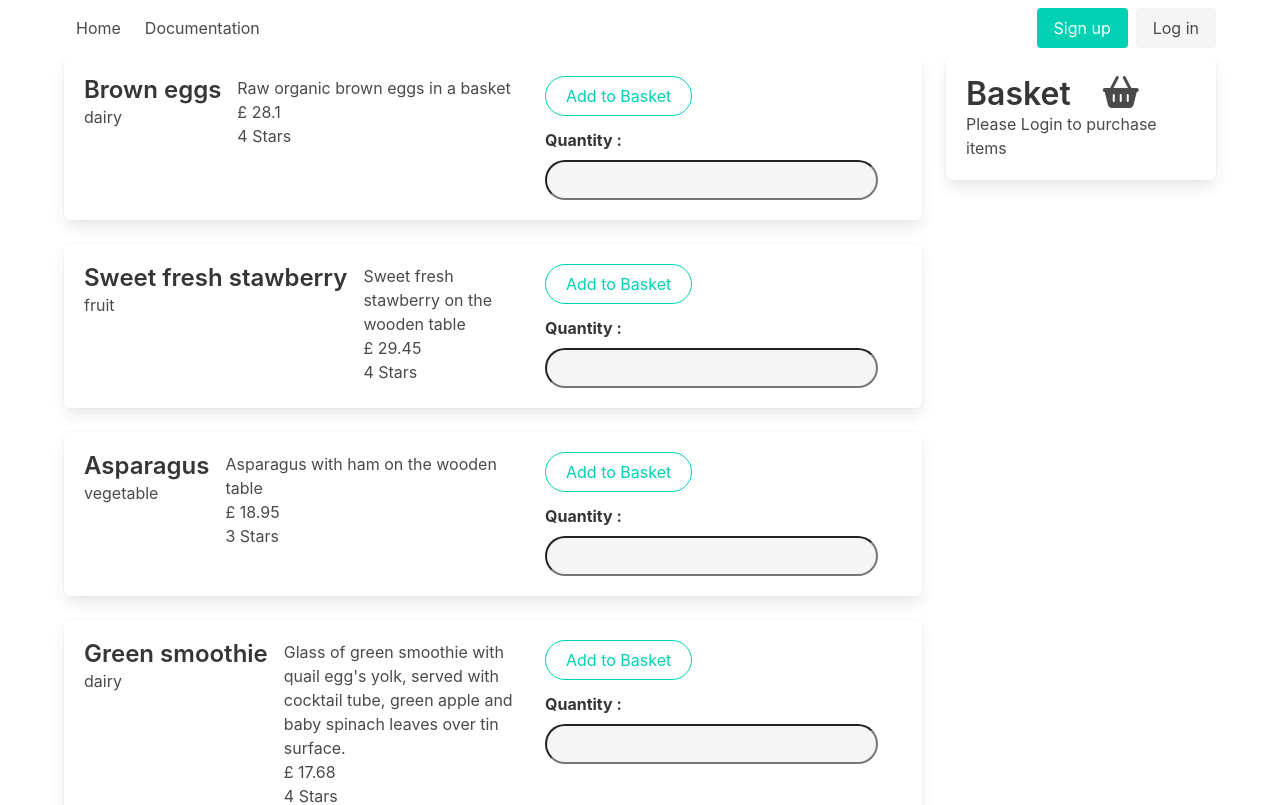
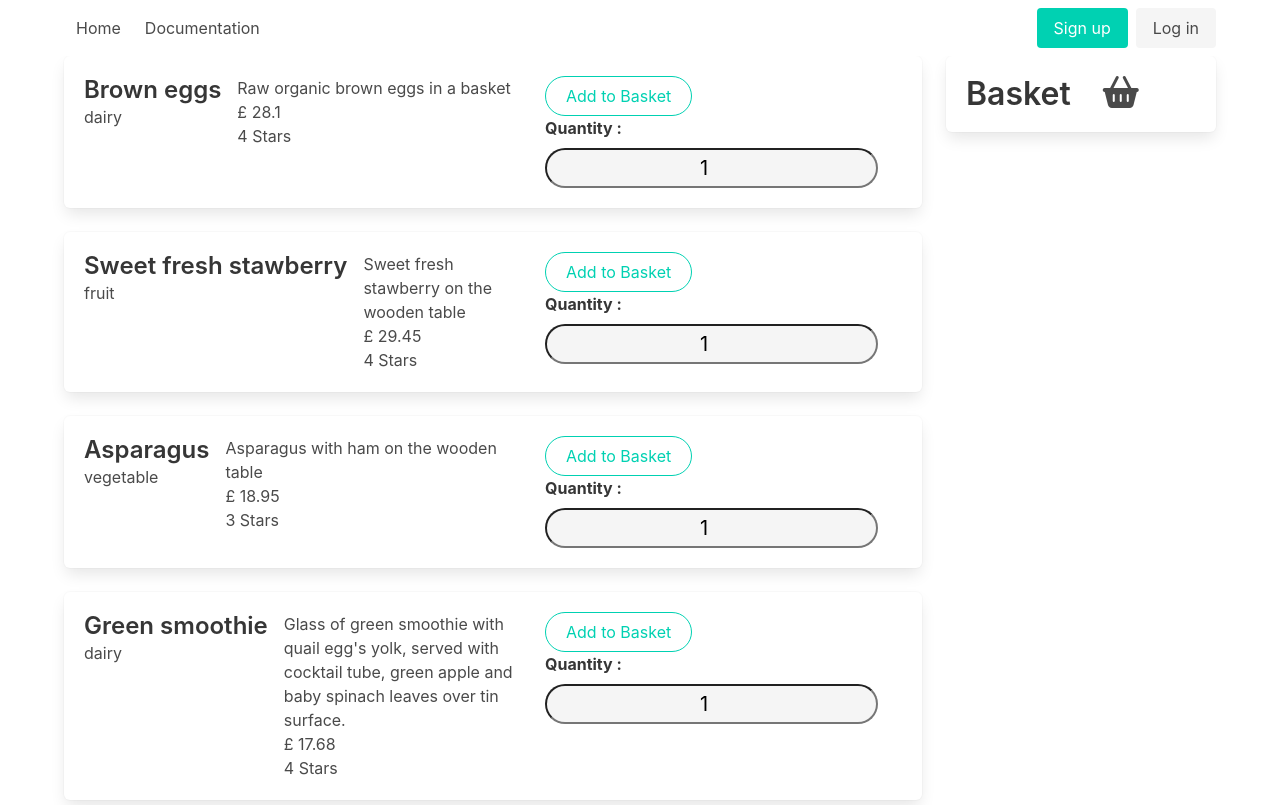
Before and after one commit to OliverW98/Shop, a React (Create React App) app in the folder shopapp/: page / in a window 1280 px wide. Shown: the top 805 px of the page. Built offline with nearby package versions, Linux system fonts and the light colour scheme.

Commit message:
add item to basket (not displayed)

```diff
--- a/shopapp/src/App.js
+++ b/shopapp/src/App.js
@@ -5,7 +5,19 @@ import Navbar from "./components/Navbar";
 import Basket from "./components/Basket";
 
 function App() {
-  const [products, setProdcuts] = useState(ProductList);
+  const [products] = useState(ProductList);
+  const [basket, setBasket] = useState([]);
+
+  function addToBasket(title, quantity) {
+    const tempBasket = basket;
+
+    const newOrder = { title, quantity };
+
+    tempBasket.push(newOrder);
+
+    setBasket(tempBasket);
+    console.log(basket);
+  }
 
   const listOfProducts = products.map((prod, index) => (
     <ProductCard
@@ -15,6 +27,7 @@ function App() {
       description={prod.description}
       price={prod.price}
       rating={prod.rating}
+      addToBasket={addToBasket}
     />
   ));
 
@@ -24,7 +37,7 @@ function App() {
       <div className="columns">
         <div className="column is-three-quarters">{listOfProducts}</div>
         <div className="column">
-          <Basket />
+          <Basket basket={basket} />
         </div>
       </div>
     </div>
--- a/shopapp/src/components/Basket.js
+++ b/shopapp/src/components/Basket.js
@@ -1,4 +1,17 @@
-function Basket() {
+import React, { useEffect } from "react";
+function Basket(props) {
+  useEffect(() => {
+    console.log(props.basket);
+  }, [props.basket]);
+
+  // const basketList = props.basket.forEach((item) => {
+  //   return (
+  //     <p>
+  //       {item.title} X {item.quantity}
+  //     </p>
+  //   );
+  // });
+
   return (
     <div className="box">
       <div className="media">
@@ -6,10 +19,10 @@ function Basket() {
           <div className="title">Basket</div>
         </div>
         <div className="media-right">
-          <i class="fas fa-shopping-basket fa-2x"></i>
+          <i className="fas fa-shopping-basket fa-2x"></i>
         </div>
       </div>
-      Please Login to purchase items
+      {/* {basketList} */}
     </div>
   );
 }
--- a/shopapp/src/components/ProductCard.js
+++ b/shopapp/src/components/ProductCard.js
@@ -1,4 +1,7 @@
+import React, { useState } from "react";
 function ProductCard(props) {
+  const [quantity, setQuantity] = useState(1);
+
   return (
     <div className="box">
       <div className="media">
@@ -13,13 +16,23 @@ function ProductCard(props) {
         </div>
         <div className="media-right">
           <div className="field">
-            <button className="button is-primary is-outlined is-rounded">
+            <button
+              type="submit"
+              className="button is-primary is-outlined is-rounded"
+              onClick={() => props.addToBasket(props.title, quantity)}
+              name={props.title}
+            >
               Add to Basket
             </button>
-          </div>
-          <div className="field">
+            <br />
             <label className="label">Quantity :</label>
-            <input className="number" type="number" min="1" />
+            <input
+              className="number"
+              type="number"
+              min="1"
+              onChange={(e) => setQuantity(e.target.value)}
+              value={quantity}
+            />
           </div>
         </div>
       </div>
```
